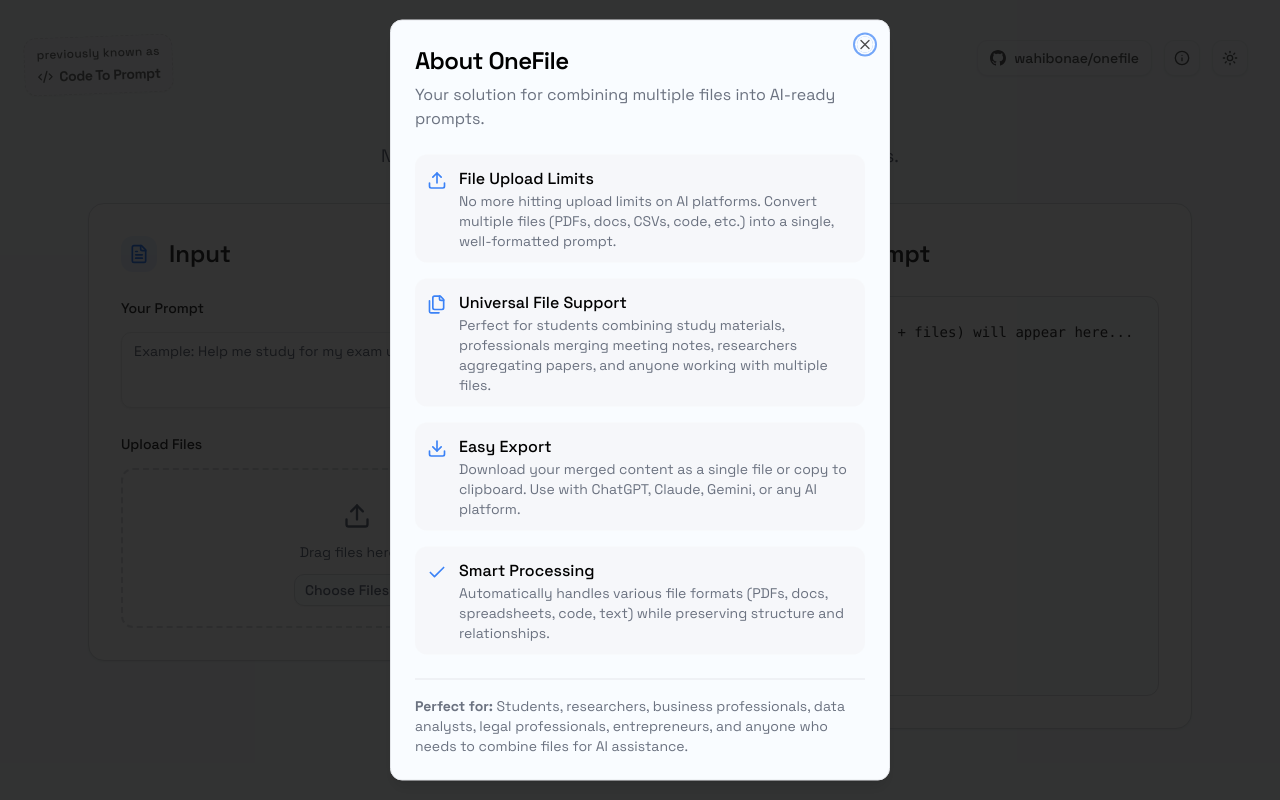
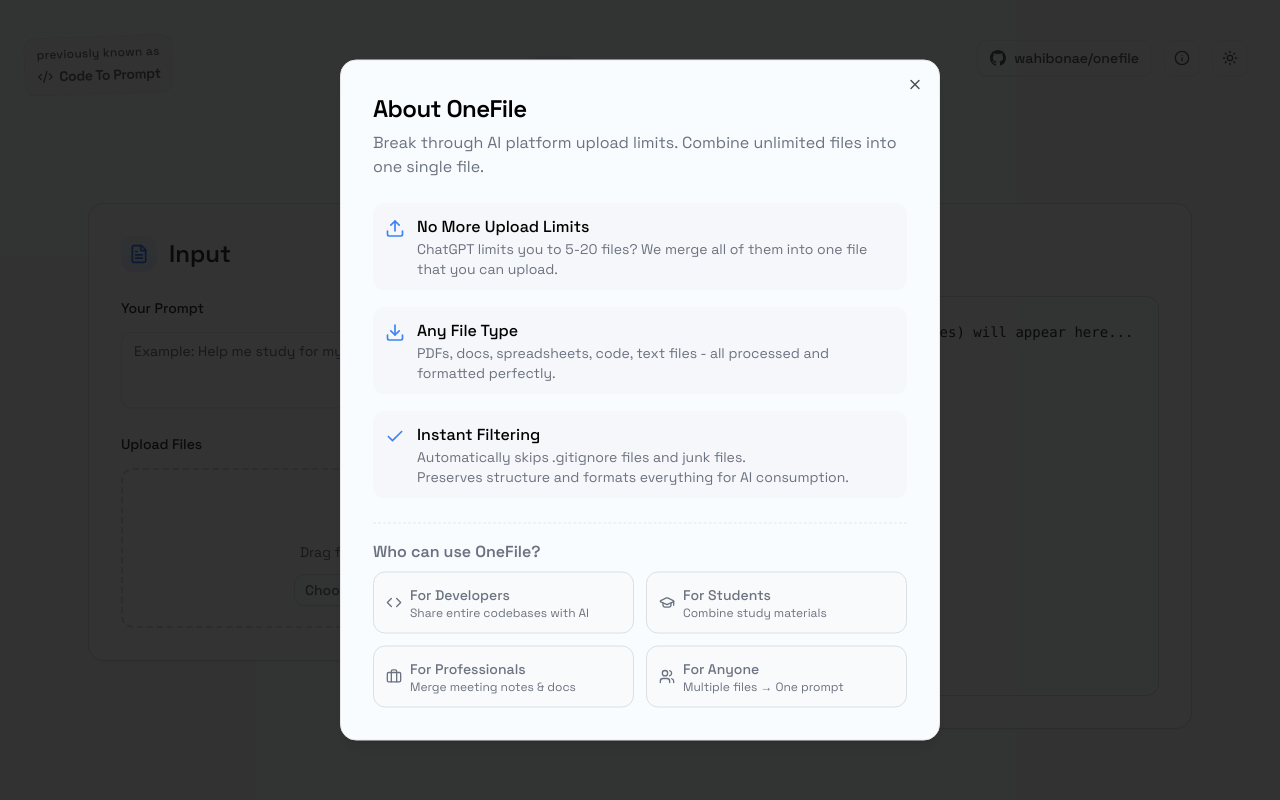
Before and after one commit to wahibonae/onefile, a Next.js app: page / in a window 1280 px wide. Both pictures are taken after a click on the button "About OneFile". Built offline with nearby package versions, Linux system fonts and the light colour scheme.

Commit message:
updated info dialog

```diff
--- a/src/components/InfoDialog.tsx
+++ b/src/components/InfoDialog.tsx
@@ -1,4 +1,4 @@
-import { Info, Upload, Files, Download, Check } from "lucide-react";
+import { Info, Upload, Files, Download, Check, Code, GraduationCap, Briefcase, Users } from "lucide-react";
 import {
   Dialog,
   DialogContent,
@@ -8,6 +8,7 @@
   DialogTrigger,
 } from "@/components/ui/dialog";
 import { Button } from "@/components/ui/button";
+import { cn } from "@/lib/utils";
 
 export function InfoDialog() {
   return (
@@ -18,13 +19,13 @@
           <span className="sr-only">About OneFile</span>
         </Button>
       </DialogTrigger>
-      <DialogContent className="sm:max-w-[500px]">
+      <DialogContent className="sm:max-w-[600px] p-8">
         <DialogHeader>
           <DialogTitle className="flex items-center gap-2 text-2xl">
             About OneFile
           </DialogTitle>
           <DialogDescription className="text-base">
-            Your solution for combining multiple files into AI-ready prompts.
+            Break through AI platform upload limits. Combine unlimited files into one single file.
           </DialogDescription>
         </DialogHeader>
         <div className="space-y-6 pt-2">
@@ -32,21 +33,9 @@
             <div className="flex items-start gap-3 p-3 rounded-lg bg-secondary/50">
               <Upload className="h-5 w-5 text-primary mt-1 shrink-0" />
               <div>
-                <p className="font-medium">File Upload Limits</p>
+                <p className="font-medium">No More Upload Limits</p>
                 <p className="text-sm text-muted-foreground">
-                  No more hitting upload limits on AI platforms. Convert
-                  multiple files (PDFs, docs, CSVs, code, etc.) into a single, well-formatted prompt.
-                </p>
-              </div>
-            </div>
-
-            <div className="flex items-start gap-3 p-3 rounded-lg bg-secondary/50">
-              <Files className="h-5 w-5 text-primary mt-1 shrink-0" />
-              <div>
-                <p className="font-medium">Universal File Support</p>
-                <p className="text-sm text-muted-foreground">
-                  Perfect for students combining study materials, professionals merging meeting notes,
-                  researchers aggregating papers, and anyone working with multiple files.
+                  ChatGPT limits you to 5-20 files? We merge all of them into one file that you can upload.
                 </p>
               </div>
             </div>
@@ -54,10 +43,9 @@
             <div className="flex items-start gap-3 p-3 rounded-lg bg-secondary/50">
               <Download className="h-5 w-5 text-primary mt-1 shrink-0" />
               <div>
-                <p className="font-medium">Easy Export</p>
+                <p className="font-medium">Any File Type</p>
                 <p className="text-sm text-muted-foreground">
-                  Download your merged content as a single file or copy to clipboard.
-                  Use with ChatGPT, Claude, Gemini, or any AI platform.
+                  PDFs, docs, spreadsheets, code, text files - all processed and formatted perfectly.
                 </p>
               </div>
             </div>
@@ -65,20 +53,50 @@
             <div className="flex items-start gap-3 p-3 rounded-lg bg-secondary/50">
               <Check className="h-5 w-5 text-primary mt-1 shrink-0" />
               <div>
-                <p className="font-medium">Smart Processing</p>
+                <p className="font-medium">Instant Filtering</p>
                 <p className="text-sm text-muted-foreground">
-                  Automatically handles various file formats (PDFs, docs, spreadsheets, code, text)
-                  while preserving structure and relationships.
+                  Automatically skips .gitignore files and junk files.<br />
+                  Preserves structure and formats everything for AI consumption.
                 </p>
               </div>
             </div>
           </div>
 
-          <div className="border-t pt-4">
-            <p className="text-sm text-muted-foreground">
-              <strong>Perfect for:</strong> Students, researchers, business professionals, data analysts,
-              legal professionals, entrepreneurs, and anyone who needs to combine files for AI assistance.
-            </p>
+          <div className="border-t border-dashed pt-4">
+            <p className="font-semibold text-base mb-2 text-muted-foreground">Who can use OneFile?</p>
+            <div className="grid grid-cols-2 gap-3">
+              <div className={cn("flex items-center gap-2 p-3 rounded-lg bg-muted border border-border")}>
+                <Code className="h-4 w-4 text-muted-foreground shrink-0" />
+                <div>
+                  <p className="font-medium text-sm text-muted-foreground">For Developers</p>
+                  <p className="text-xs text-muted-foreground">Share entire codebases with AI</p>
+                </div>
+              </div>
+
+              <div className={cn("flex items-center gap-2 p-3 rounded-lg bg-muted border border-border")}>
+                <GraduationCap className="h-4 w-4 text-muted-foreground shrink-0" />
+                <div>
+                  <p className="font-medium text-sm text-muted-foreground">For Students</p>
+                  <p className="text-xs text-muted-foreground">Combine study materials</p>
+                </div>
+              </div>
+
+              <div className={cn("flex items-center gap-2 p-3 rounded-lg bg-muted border border-border")}>
+                <Briefcase className="h-4 w-4 text-muted-foreground shrink-0" />
+                <div>
+                  <p className="font-medium text-sm text-muted-foreground">For Professionals</p>
+                  <p className="text-xs text-muted-foreground">Merge meeting notes & docs</p>
+                </div>
+              </div>
+
+              <div className={cn("flex items-center gap-2 p-3 rounded-lg bg-muted border border-border")}>
+                <Users className="h-4 w-4 text-muted-foreground shrink-0" />
+                <div>
+                  <p className="font-medium text-sm text-muted-foreground">For Anyone</p>
+                  <p className="text-xs text-muted-foreground">Multiple files → One prompt</p>
+                </div>
+              </div>
+            </div>
           </div>
         </div>
       </DialogContent>
--- a/src/components/ui/dialog.tsx
+++ b/src/components/ui/dialog.tsx
@@ -38,13 +38,13 @@
     <DialogPrimitive.Content
       ref={ref}
       className={cn(
-        "fixed left-[50%] top-[50%] z-50 grid w-full max-w-lg translate-x-[-50%] translate-y-[-50%] gap-4 border bg-background p-6 shadow-lg duration-200 data-[state=open]:animate-in data-[state=closed]:animate-out data-[state=closed]:fade-out-0 data-[state=open]:fade-in-0 data-[state=closed]:zoom-out-95 data-[state=open]:zoom-in-95 data-[state=closed]:slide-out-to-left-1/2 data-[state=closed]:slide-out-to-top-[48%] data-[state=open]:slide-in-from-left-1/2 data-[state=open]:slide-in-from-top-[48%] sm:rounded-lg",
+        "fixed left-[50%] top-[50%] z-50 grid w-full max-w-lg translate-x-[-50%] translate-y-[-50%] gap-4 border bg-background p-6 shadow-lg duration-200 data-[state=open]:animate-in data-[state=closed]:animate-out data-[state=closed]:fade-out-0 data-[state=open]:fade-in-0 data-[state=closed]:zoom-out-95 data-[state=open]:zoom-in-95 data-[state=closed]:slide-out-to-left-1/2 data-[state=closed]:slide-out-to-top-[48%] data-[state=open]:slide-in-from-left-1/2 data-[state=open]:slide-in-from-top-[48%] sm:rounded-2xl",
         className
       )}
       {...props}
     >
       {children}
-      <DialogPrimitive.Close className="absolute right-4 top-4 rounded-sm opacity-70 ring-offset-background transition-opacity hover:opacity-100 focus:outline-none focus:ring-2 focus:ring-ring focus:ring-offset-2 disabled:pointer-events-none data-[state=open]:bg-accent data-[state=open]:text-muted-foreground">
+      <DialogPrimitive.Close className="absolute right-4 top-4 rounded-sm opacity-70 ring-offset-background transition-opacity hover:opacity-100  disabled:pointer-events-none data-[state=open]:bg-accent data-[state=open]:text-muted-foreground">
         <X className="h-4 w-4" />
         <span className="sr-only">Close</span>
       </DialogPrimitive.Close>
```
